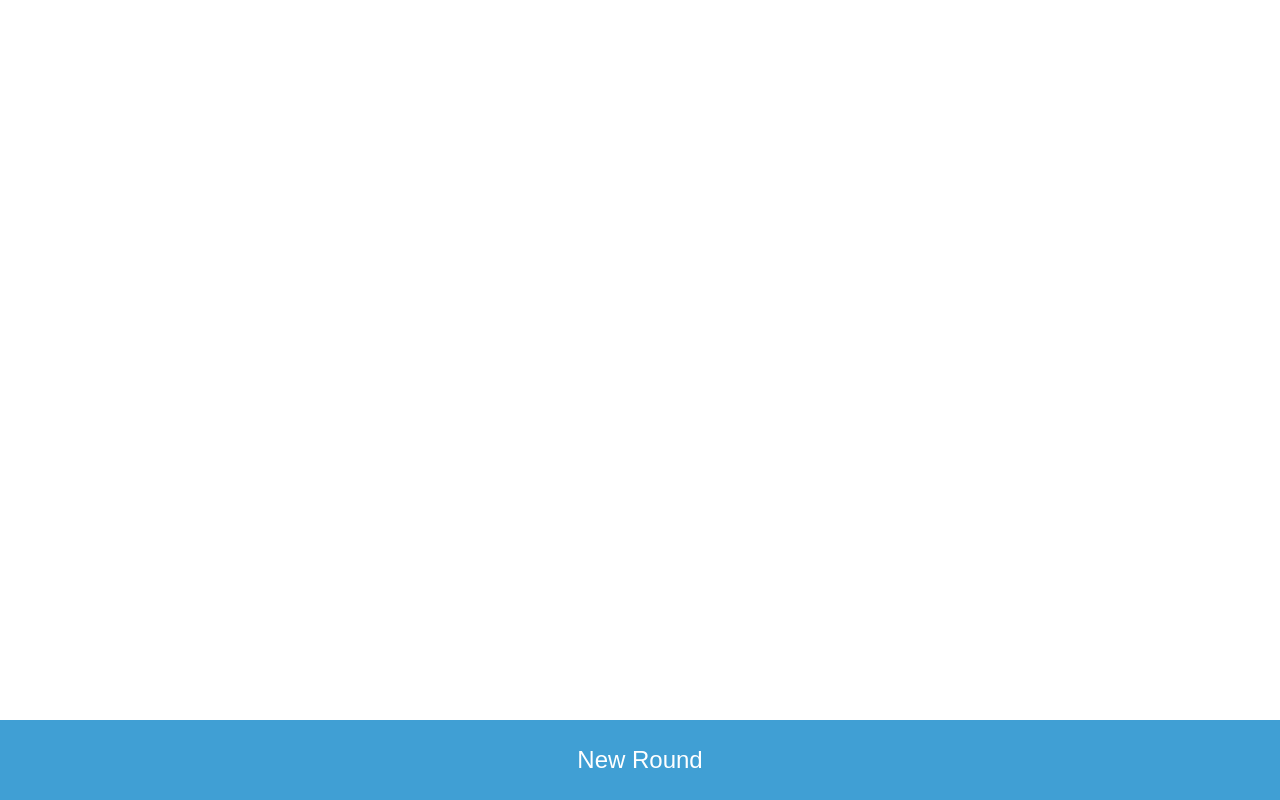
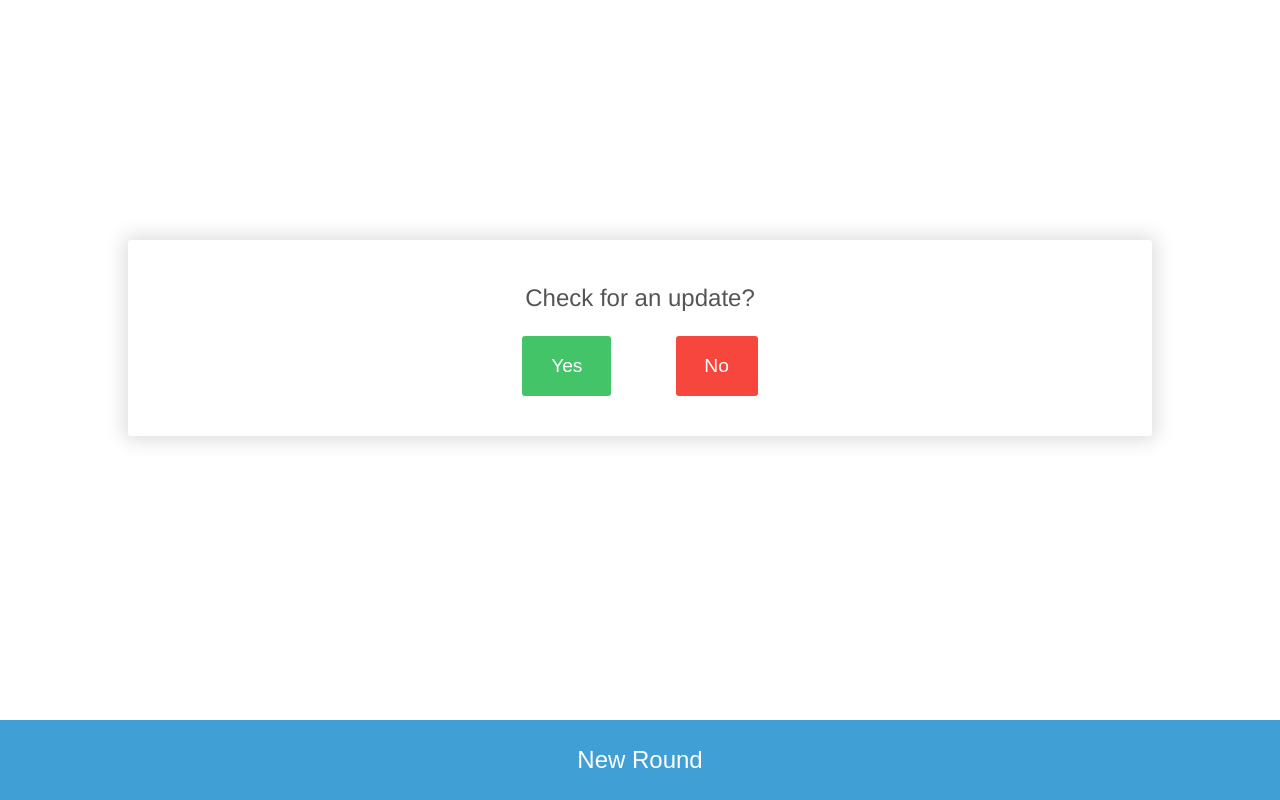
Before and after one commit to tbwiii/vire, a plain HTML site: page index.html in a window 1280 px wide. Both pictures are taken after a click on the button 40 px from the left and 40 px from the top of the page. Drawn offline with Linux system fonts and the light colour scheme.

Commit message:
added update confirm and version number

```diff
--- a/index.html
+++ b/index.html
@@ -11,15 +11,29 @@
   <title>Movie Game</title>
 
   <style>
+    html {
+      box-sizing: border-box;
+    }
+
+    *,
+    *:before,
+    *:after {
+      box-sizing: inherit;
+      }
+    }
+
     body {
       margin: 0;
       padding: 0;
       overflow: hidden;
     }
 
+    body, h1, p {
+        font-family: helvetica, arial, sans-serif;
+    }
+
     h1 {
       color: #343434;
-      font-family: helvetica, arial, sans-serif;
       position: absolute;
       text-align: center;
       top: 32%;
@@ -46,6 +60,38 @@
       width: 5rem;
       height: 5rem;
     }
+
+    .modal {
+      background: #fff;
+      border-radius: 3px;
+      box-shadow: 0 0 20px 4px rgba(0,0,0,0.14);
+      color: #555;
+      font-size: 1.5em;
+      left: 10%;
+      padding: 20px 20px 40px;
+      position: absolute;
+      text-align: center;
+      top: 30%;
+      width: 80%;
+    }
+
+    .modal-button {
+      background: transparent;
+      border: none;
+      border-radius: 3px;
+      color: #fff;
+      font-size: 1.2rem;
+      padding: 1em 1.5em;
+      margin: 0 1.5em;
+    }
+
+    .mb-yes {
+      background: #44C468;
+    }
+
+    .mb-no {
+      background: #F7463D;
+    }
   </style>
 </head>
 <body>
@@ -55,6 +101,12 @@
 
     <button id="new-round-btn">New Round</button>
 
+    <div id="modal" class="modal" style="display: none;">
+      <p>Check for an update?</p>
+      <button id="reload-button" class="modal-button mb-yes">Yes</button>
+      <button id="cancel-reload" class="modal-button mb-no">No</button>
+    </div>
+
 <script src="roller.js"></script>
 </body>
 </html>
--- a/roller.js
+++ b/roller.js
@@ -51,10 +51,15 @@
 
   title = document.getElementById('starting-point');
   newRoundBtn = document.getElementById('new-round-btn');
-  refreshBtn = document.getElementById('refresh-btn');
+  updateBtn = document.getElementById('refresh-btn'),
+  modal = document.getElementById('modal'),
+  reloadButton = document.getElementById('reload-button'),
+  cancelReload = document.getElementById('cancel-reload');
 
   function makeList () {
     fullList = actors.concat(movies);
+
+    return;
   }
 
 
@@ -66,16 +71,34 @@
     var randomIndex = Math.floor(Math.random() * ((fullList.length - 1) - 0));
 
     title.innerHTML = fullList.splice(randomIndex, 1);
+
+    return;
+  }
+
+  function toggleModal () {
+
+    if (modal.style.display === "none") {
+      modal.style.display = "block"
+    } else {
+      modal.style.display = "none"
+    }
+
+    return;
   }
 
   function refresh () {
     location.reload(true);
+
+    return true;
   }
 
   newRoundBtn.onclick = roll;
 
-  refreshBtn.onclick = refresh;
+  updateBtn.onclick = toggleModal;
 
+  cancelReload.onclick = toggleModal;
+
+  reloadButton.onclick = refresh;
 
 
 })(window)
```
